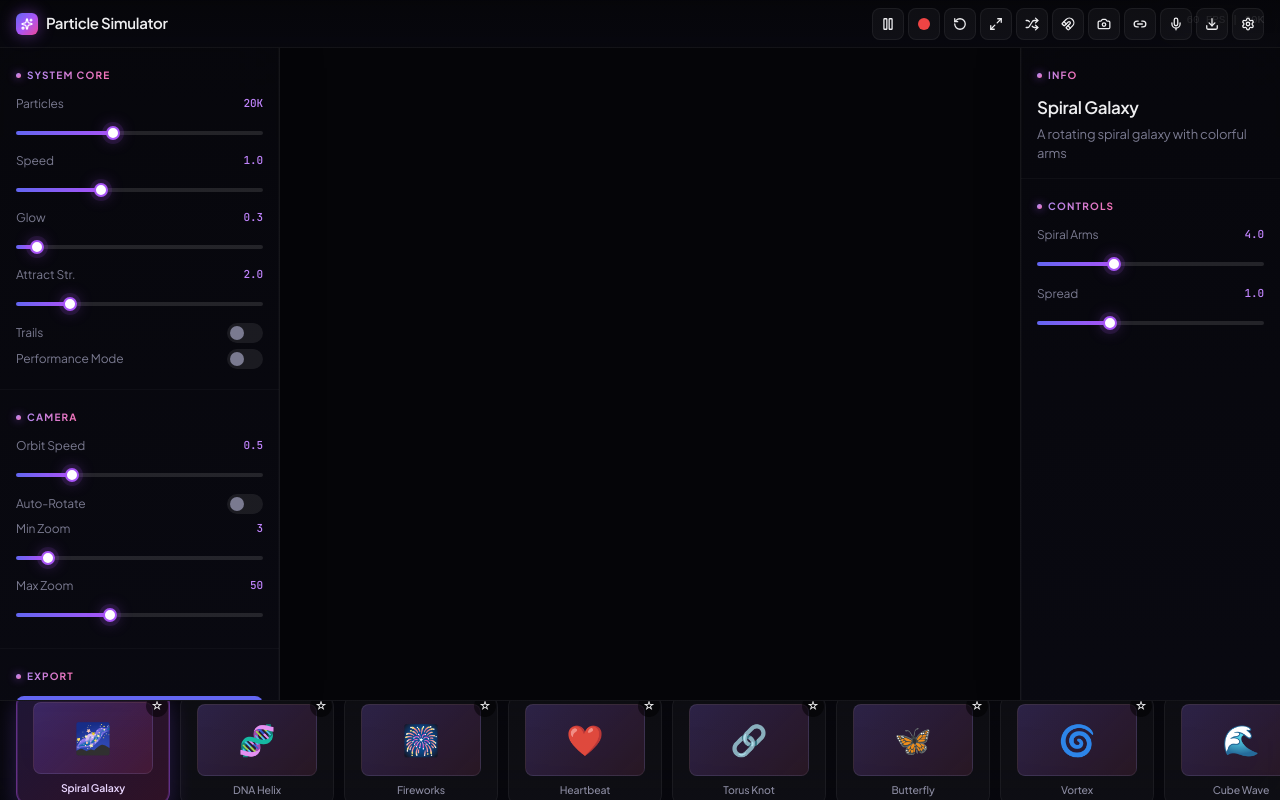
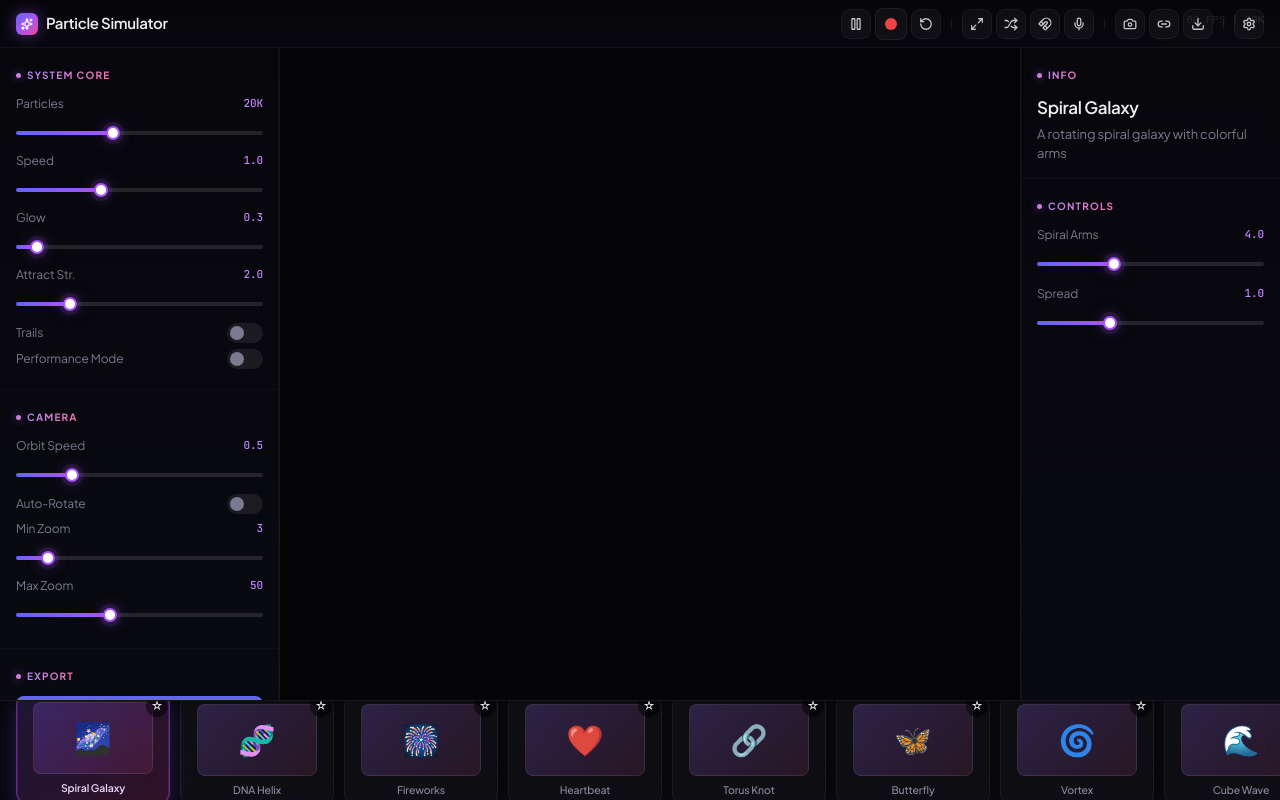
Before and after one commit to Sanjays2402/ai-particle-simulator, a React (Vite) app: page / in a window 1280 px wide. Built offline with nearby package versions, Linux system fonts and the light colour scheme.

Commit message:
iter 06: grouped toolbar with dividers + gradient active buttons

```diff
--- a/src/components/TopBar.jsx
+++ b/src/components/TopBar.jsx
@@ -150,6 +150,7 @@ export default function TopBar({ onSettings }) {
         </span>
       </div>
       <div style={{ display: 'flex', alignItems: 'center', gap: 4 }}>
+      <div style={{ display: 'flex', alignItems: 'center', gap: 4 }}>
         <Btn onClick={() => setPlaying(!playing)} title={playing ? 'Pause (Space)' : 'Play (Space)'}>
           {playing ? <Pause size={14} strokeWidth={2.2} /> : <Play size={14} strokeWidth={2.2} />}
         </Btn>
@@ -162,14 +163,18 @@ export default function TopBar({ onSettings }) {
           if (currentPreset) loadPreset(currentPreset)
           else loadCustomCode(particleFnSource, infoTitle, infoDesc)
         }} title="Reset Camera"><RotateCcw size={14} strokeWidth={2.2} /></Btn>
+        <Divider />
         <Btn onClick={handleFullscreen} title="Fullscreen (F)"><Maximize2 size={14} strokeWidth={2.2} /></Btn>
         <Btn onClick={loadRandom} title="Random Preset (R)"><Shuffle size={14} strokeWidth={2.2} /></Btn>
         <Btn onClick={() => setMouseAttract(!mouseAttract)} title="Mouse Attract" active={mouseAttract}><Magnet size={14} strokeWidth={2.2} /></Btn>
+        <Btn onClick={handleMic} title="Sound Reactivity" active={audioReactive}><Mic size={14} strokeWidth={2.2} /></Btn>
+        <Divider />
         <Btn onClick={handleScreenshot} title="Screenshot (S)"><Camera size={14} strokeWidth={2.2} /></Btn>
         <Btn onClick={handleShare} title="Share URL"><Link2 size={14} strokeWidth={2.2} /></Btn>
-        <Btn onClick={handleMic} title="Sound Reactivity" active={audioReactive}><Mic size={14} strokeWidth={2.2} /></Btn>
         <Btn onClick={handleExport} title="Export HTML"><Download size={14} strokeWidth={2.2} /></Btn>
+        <Divider />
         <Btn onClick={onSettings} title="Settings"><Settings size={14} strokeWidth={2.2} /></Btn>
+      </div>
       </div>
     </div>
   )
@@ -207,35 +212,50 @@ function RecordBtn({ isRecording, onClick }) {
   )
 }
 
+function Divider() {
+  return <div style={{
+    width: 1, height: 18,
+    background: 'linear-gradient(180deg, transparent, rgba(255,255,255,0.1) 50%, transparent)',
+    margin: '0 6px',
+  }} />
+}
+
 function Btn({ children, onClick, title, active }) {
   return (
     <button
       onClick={onClick}
       title={title}
       style={{
-        width: 32,
-        height: 32,
+        width: 30,
+        height: 30,
         display: 'flex',
         alignItems: 'center',
         justifyContent: 'center',
-        borderRadius: 8,
+        borderRadius: 9,
         fontSize: 13,
         cursor: 'pointer',
-        transition: 'all 0.15s ease-out',
-        background: active ? 'rgba(99,102,241,0.12)' : 'rgba(255,255,255,0.04)',
-        color: active ? '#6366f1' : '#eeeef0',
-        border: active ? '1px solid rgba(99,102,241,0.25)' : '1px solid rgba(255,255,255,0.06)',
+        transition: 'all 0.18s cubic-bezier(0.2, 0.8, 0.2, 1)',
+        background: active
+          ? 'linear-gradient(135deg, rgba(139,92,246,0.25) 0%, rgba(236,72,153,0.2) 100%)'
+          : 'rgba(255,255,255,0.035)',
+        color: active ? '#e9d5ff' : '#c8c8d0',
+        border: active ? '1px solid rgba(168,85,247,0.5)' : '1px solid rgba(255,255,255,0.05)',
+        boxShadow: active ? '0 0 16px rgba(168,85,247,0.35), inset 0 1px 0 rgba(255,255,255,0.08)' : 'none',
       }}
       onMouseEnter={e => {
         if (!active) {
           e.currentTarget.style.background = 'rgba(255,255,255,0.08)'
-          e.currentTarget.style.borderColor = 'rgba(255,255,255,0.12)'
+          e.currentTarget.style.borderColor = 'rgba(168,85,247,0.3)'
+          e.currentTarget.style.color = '#fff'
+          e.currentTarget.style.transform = 'translateY(-1px)'
         }
       }}
       onMouseLeave={e => {
         if (!active) {
-          e.currentTarget.style.background = 'rgba(255,255,255,0.04)'
-          e.currentTarget.style.borderColor = 'rgba(255,255,255,0.06)'
+          e.currentTarget.style.background = 'rgba(255,255,255,0.035)'
+          e.currentTarget.style.borderColor = 'rgba(255,255,255,0.05)'
+          e.currentTarget.style.color = '#c8c8d0'
+          e.currentTarget.style.transform = 'translateY(0)'
         }
       }}
     >
```
Also changed, not shown: iterations/06-topbar-groups.png (added).
